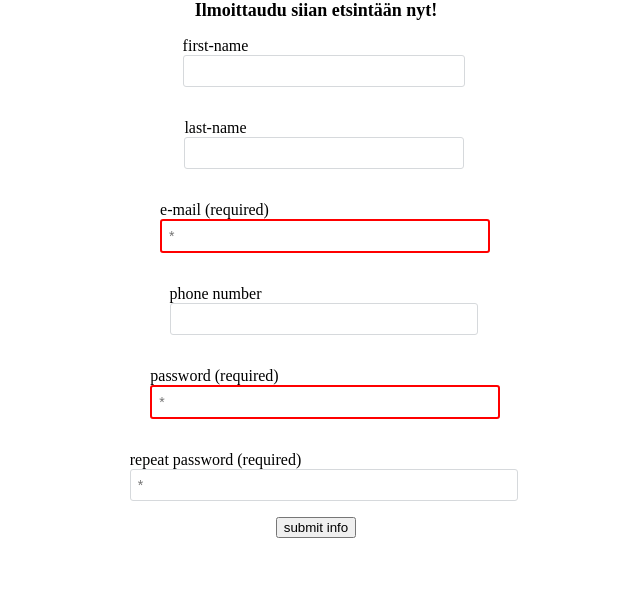
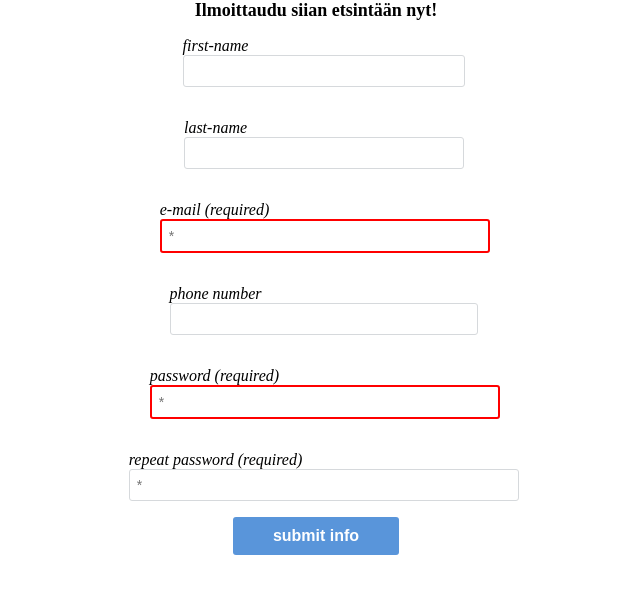
Before and after one commit to Jerkku03/sign-up-form, a plain HTML site: page index.html in a window 1280 px wide. Shown: the full height of the page, 644-1280 px from the left. Drawn offline with Linux system fonts and the light colour scheme.

Commit message:
style form button

```diff
--- a/style.css
+++ b/style.css
@@ -91,6 +91,32 @@ legend {
     font-size: 14px;
 }
 
+.form-structure label {
+    font-style: italic;
+}
+
+.form-structure button {
+    font-size: 16px;
+    font-weight: bold;
+
+    color: #FFFFFF;
+    background-color: #5995DA;
+
+    border: none;
+    border-radius: 3px;
+
+    padding: 10px 40px;
+    cursor: pointer;
+  }
+
+.form-structure button:hover {
+    background-color: #76AEED;
+  }
+
+.form-structure button:active {
+    background-color: #407FC7;
+  }
+
 #e-mail:invalid,
 #password:invalid {
     border: 2px solid  red;
```
